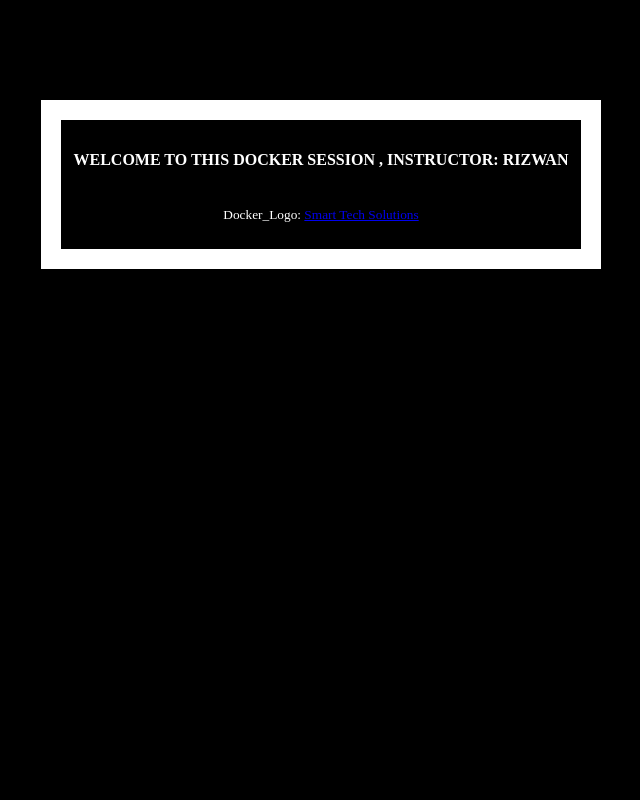
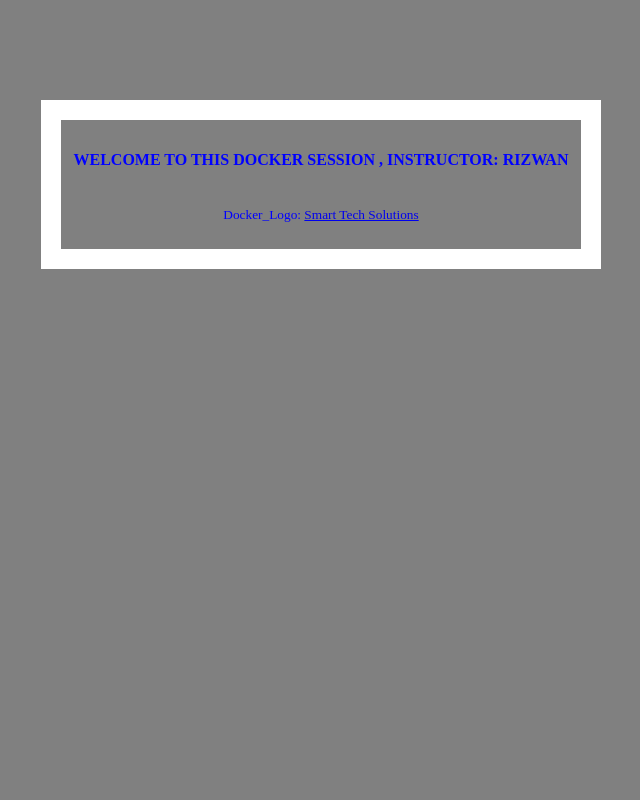
Before and after one commit to cloudworldt/kubernetes, a Flask app: template FLASK/templates/index.html in a window 1280 px wide. Shown: the whole page, without its empty margins (319-959 px from the left). Run offline with Flask 2, Linux system fonts and the light colour scheme; the template is opened without the code that fills it, so the values that code supplies are empty.

Commit message:
Update index.html

```diff
--- a/FLASK/templates/index.html
+++ b/FLASK/templates/index.html
@@ -2,8 +2,8 @@
   <head>
     <style type="text/css">
       body {
-        background: black;
-        color: white;
+        background: gray;
+        color: blue;
       }
       div.container {
         max-width: 500px;
```
